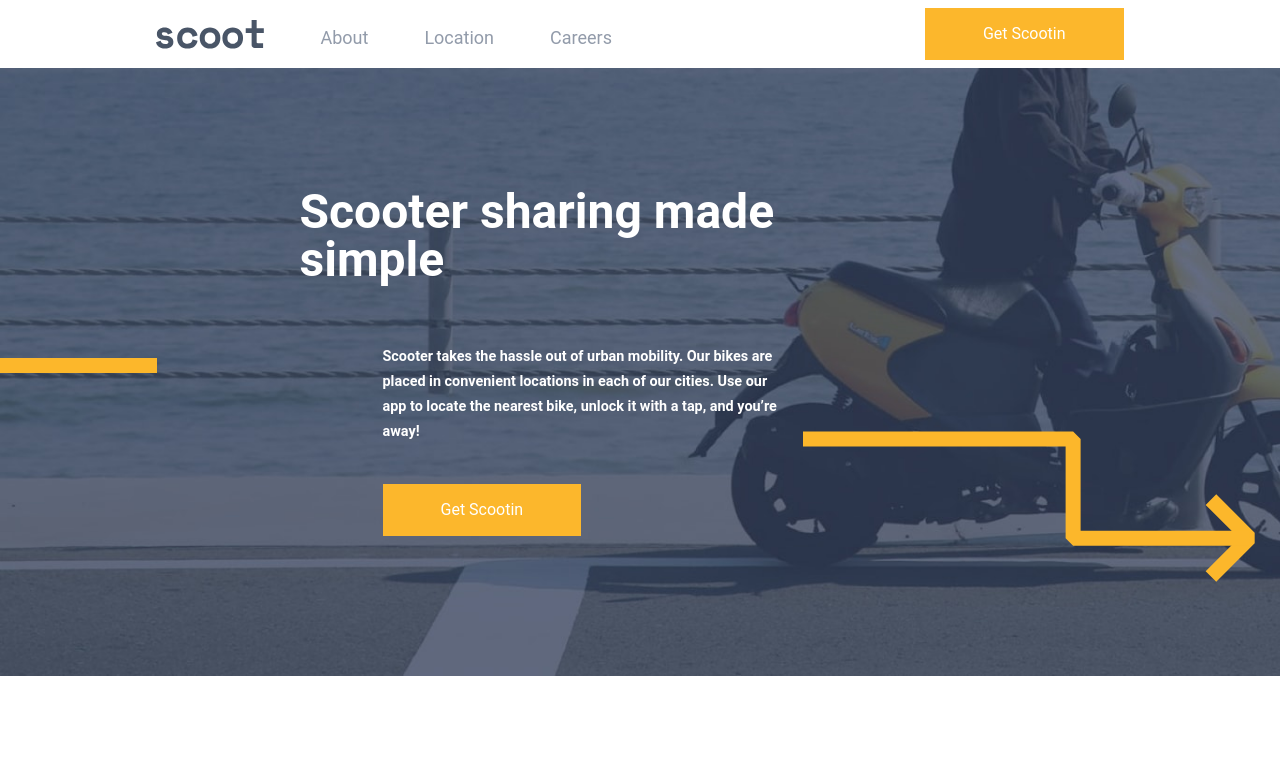
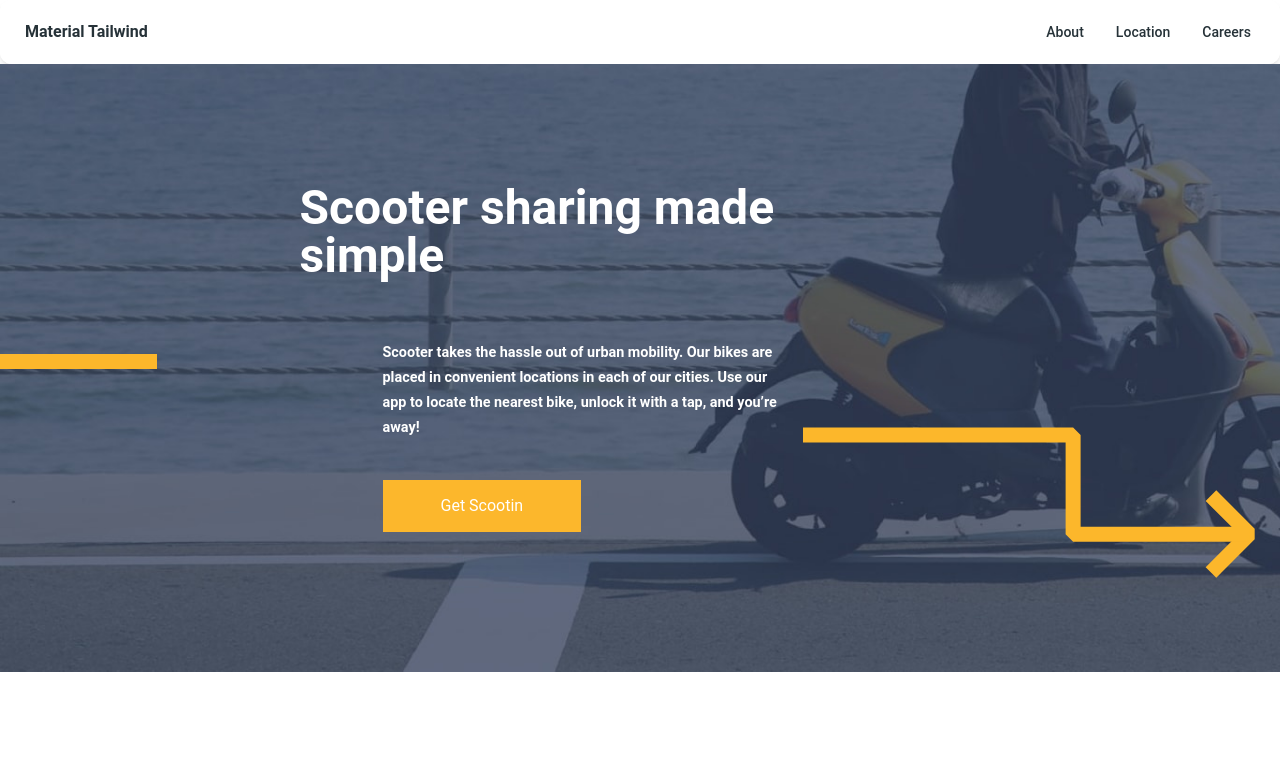
Before and after one commit to sphnikola/scoot, a React (Vite) app: page / in a window 1280 px wide. Shown: the top 782 px of the page. Built offline with nearby package versions, Linux system fonts and the light colour scheme.

Commit message:
Integrate material tailwind navbar

```diff
--- a/src/App.jsx
+++ b/src/App.jsx
@@ -1,11 +1,12 @@
 import logo from "./assets/logo.svg";
 import { Hero } from "./Hero";
 import { MainSection } from "./MainSection";
+import { NavbarSimple } from "./NavbarSimple";
 import { Steps } from "./Steps";
 function App() {
   return (
     <>
-      <header className="max-w-full font-mono">
+      {/* <header className="max-w-full font-mono">
         <div className="py-2">
           <div className="flex flex-col items-center gap-y-2 md:flex-row md:justify-around md:items-center">
             <div className="space-y-2 md:flex md:gap-x-7 lg:gap-x-14">
@@ -25,7 +26,8 @@
             </button>
           </div>
         </div>
-      </header>
+      </header> */}
+      <NavbarSimple />
       <Hero />
       <MainSection>
         <Steps />
--- /dev/null
+++ b/src/NavbarSimple.jsx
@@ -0,0 +1,102 @@
+import React from "react";
+import {
+  Navbar,
+  Collapse,
+  Typography,
+  IconButton,
+} from "@material-tailwind/react";
+import { Bars3Icon, XMarkIcon } from "@heroicons/react/24/outline";
+
+function NavList() {
+  return (
+    <ul className="my-2 flex flex-col gap-2 lg:mb-0 lg:mt-0 lg:flex-row lg:items-center lg:gap-6">
+      <Typography
+        as="li"
+        variant="small"
+        color="blue-gray"
+        className="p-1 font-medium"
+      >
+        <a
+          href="#"
+          className="flex items-center hover:text-blue-500 transition-colors"
+        >
+          About
+        </a>
+      </Typography>
+      <Typography
+        as="li"
+        variant="small"
+        color="blue-gray"
+        className="p-1 font-medium"
+      >
+        <a
+          href="#"
+          className="flex items-center hover:text-blue-500 transition-colors"
+        >
+          Location
+        </a>
+      </Typography>
+      <Typography
+        as="li"
+        variant="small"
+        color="blue-gray"
+        className="p-1 font-medium"
+      >
+        <a
+          href="#"
+          className="flex items-center hover:text-blue-500 transition-colors"
+        >
+          Careers
+        </a>
+      </Typography>
+    </ul>
+  );
+}
+
+export function NavbarSimple() {
+  const [openNav, setOpenNav] = React.useState(false);
+
+  const handleWindowResize = () =>
+    window.innerWidth >= 960 && setOpenNav(false);
+
+  React.useEffect(() => {
+    window.addEventListener("resize", handleWindowResize);
+
+    return () => {
+      window.removeEventListener("resize", handleWindowResize);
+    };
+  }, []);
+
+  return (
+    <Navbar className="mx-auto max-w-screen-xl px-6 py-3">
+      <div className="flex items-center justify-between text-blue-gray-900">
+        <Typography
+          as="a"
+          href="#"
+          variant="h6"
+          className="mr-4 cursor-pointer py-1.5"
+        >
+          Material Tailwind
+        </Typography>
+        <div className="hidden lg:block">
+          <NavList />
+        </div>
+        <IconButton
+          variant="text"
+          className="ml-auto h-6 w-6 text-inherit hover:bg-transparent focus:bg-transparent active:bg-transparent lg:hidden"
+          ripple={false}
+          onClick={() => setOpenNav(!openNav)}
+        >
+          {openNav ? (
+            <XMarkIcon className="h-6 w-6" strokeWidth={2} />
+          ) : (
+            <Bars3Icon className="h-6 w-6" strokeWidth={2} />
+          )}
+        </IconButton>
+      </div>
+      <Collapse open={openNav}>
+        <NavList />
+      </Collapse>
+    </Navbar>
+  );
+}
```
